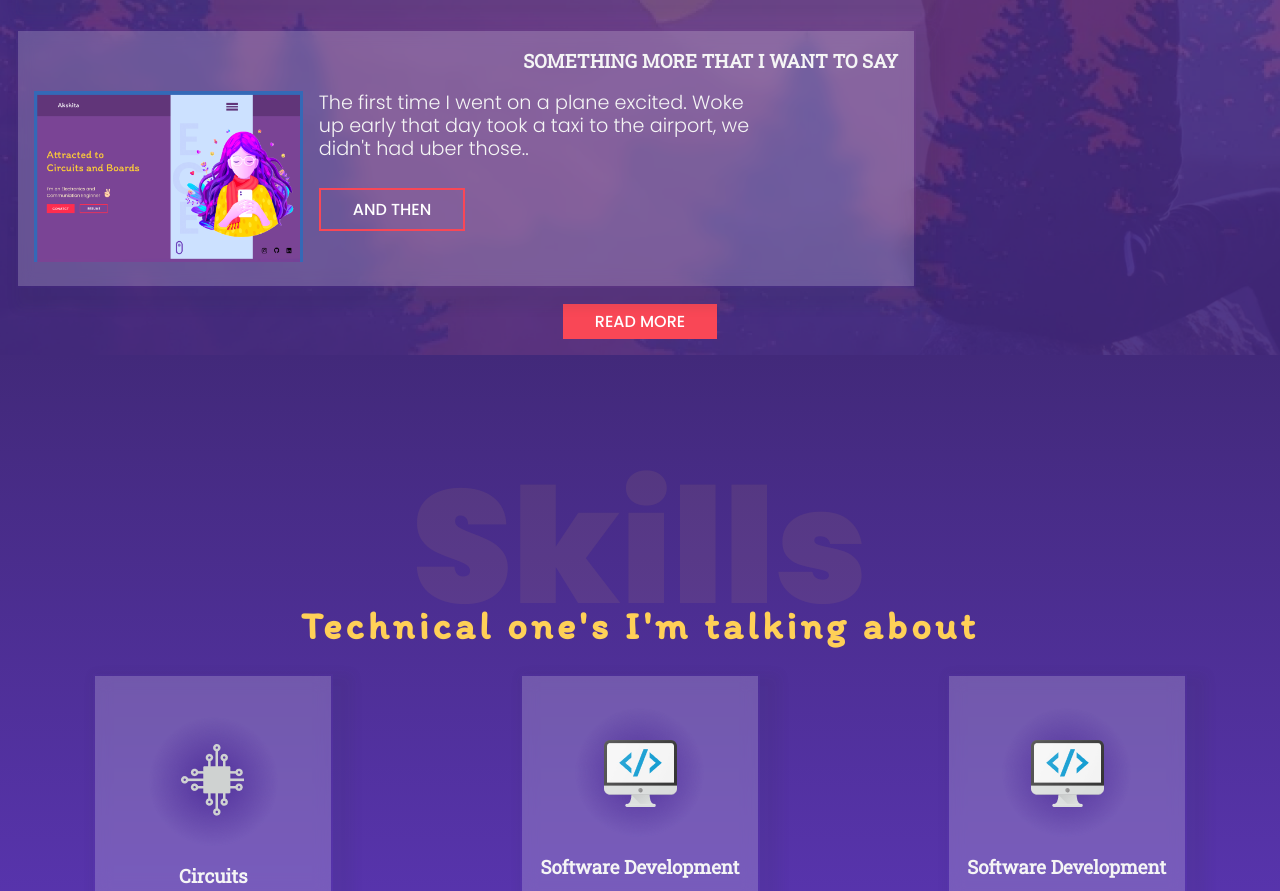
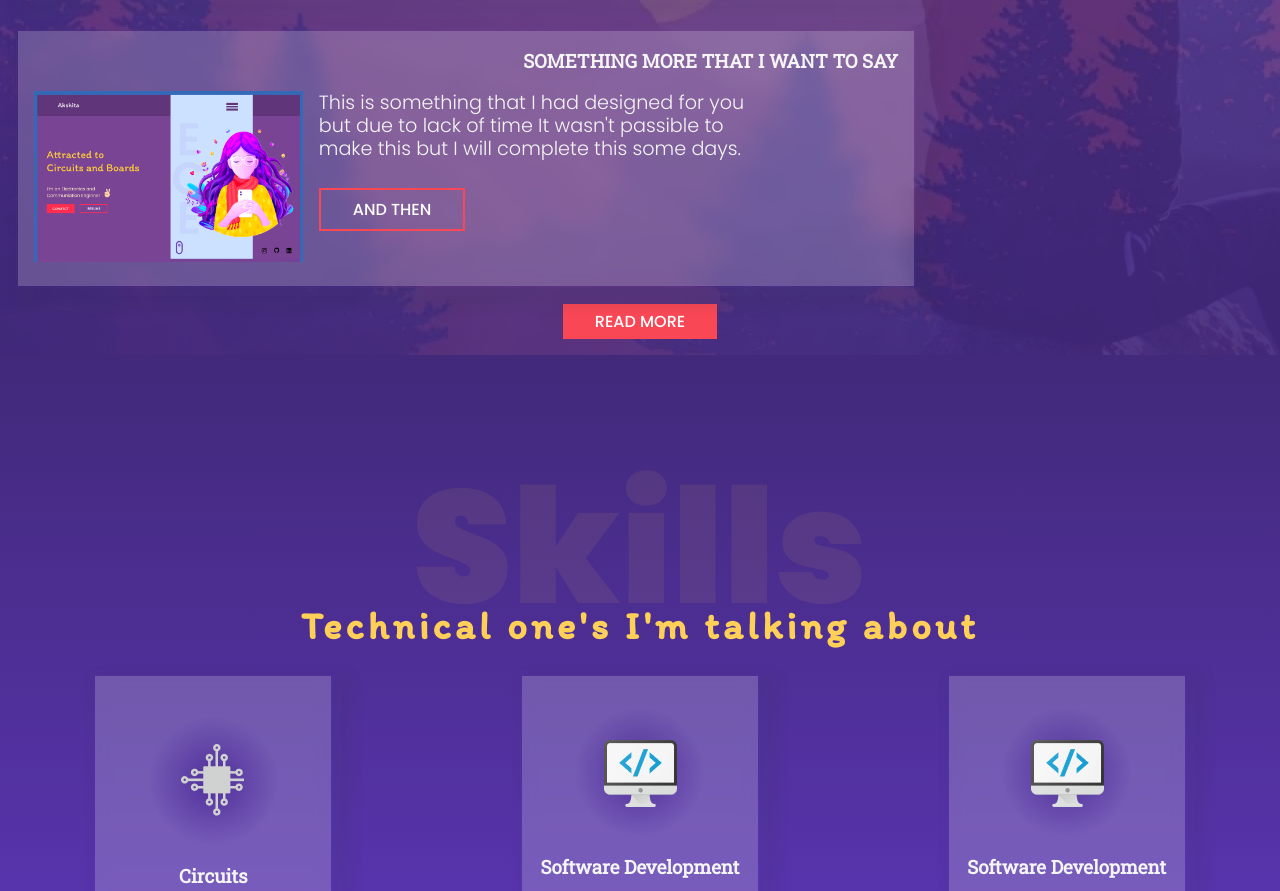
Before and after one commit to gangbill8/itsakshita, a plain HTML site: page index.html in a window 1280 px wide. Shown: the part 1242-2133 px from the top of the page. Drawn offline with Linux system fonts and the light colour scheme; files whose address does not match are found by name; a web font is replaced by a local one.

Commit message:
Update index.html

```diff
--- a/index.html
+++ b/index.html
@@ -100,7 +100,7 @@
                 <div class="card-content">
                     <img src="./Images//Untitled.png" alt="Airplane Window">
                     <div class="card-text">
-                        <p>The first time I went on a plane excited. Woke up early that day took a taxi to the airport, we didn't had uber those..
+                        <p>This is something that I had designed for you but due to lack of time It wasn't passible to make this but I will complete this some days.
                         </p>
                         <a href="blogpage2.html" class="light-btn">AND THEN</a>
                     </div>
```
